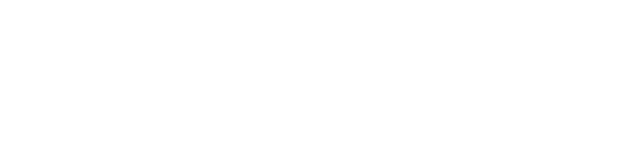
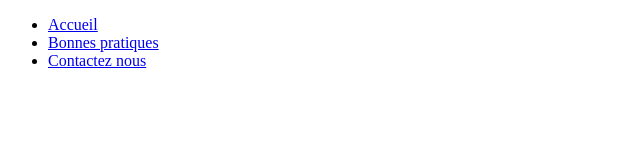
Before and after one commit to NacymeG/Projet-1---Wild-Green-School-, a plain HTML site: page contact.html in a window 1280 px wide. Shown: the whole page, without its empty margins (0-640 px from the left). Drawn offline with Linux system fonts and the light colour scheme.

Commit message:
added structure html other windows

```diff
--- a/contact.html
+++ b/contact.html
@@ -0,0 +1,16 @@
+<!DOCTYPE html>
+<html lang="en">
+<head>
+    <meta charset="UTF-8">
+    <meta http-equiv="X-UA-Compatible" content="IE=edge">
+    <meta name="viewport" content="width=device-width, initial-scale=1.0">
+    <title>Wild green school</title>
+    <link href="style.css" rel="stylesheet" type="text/css" />
+</head>
+<body>
+    <header><ul>
+        <li><a href="index.html">Accueil</a></li>
+        <li><a href="goodpractice.html">Bonnes pratiques</a></li>
+        <li><a href="contact.html">Contactez nous</a></li>
+      </ul></header>
+      </body>
```
Also changed, not shown: goodpractice.html (+16 -0 lines), index.html (+1 -0 lines).
